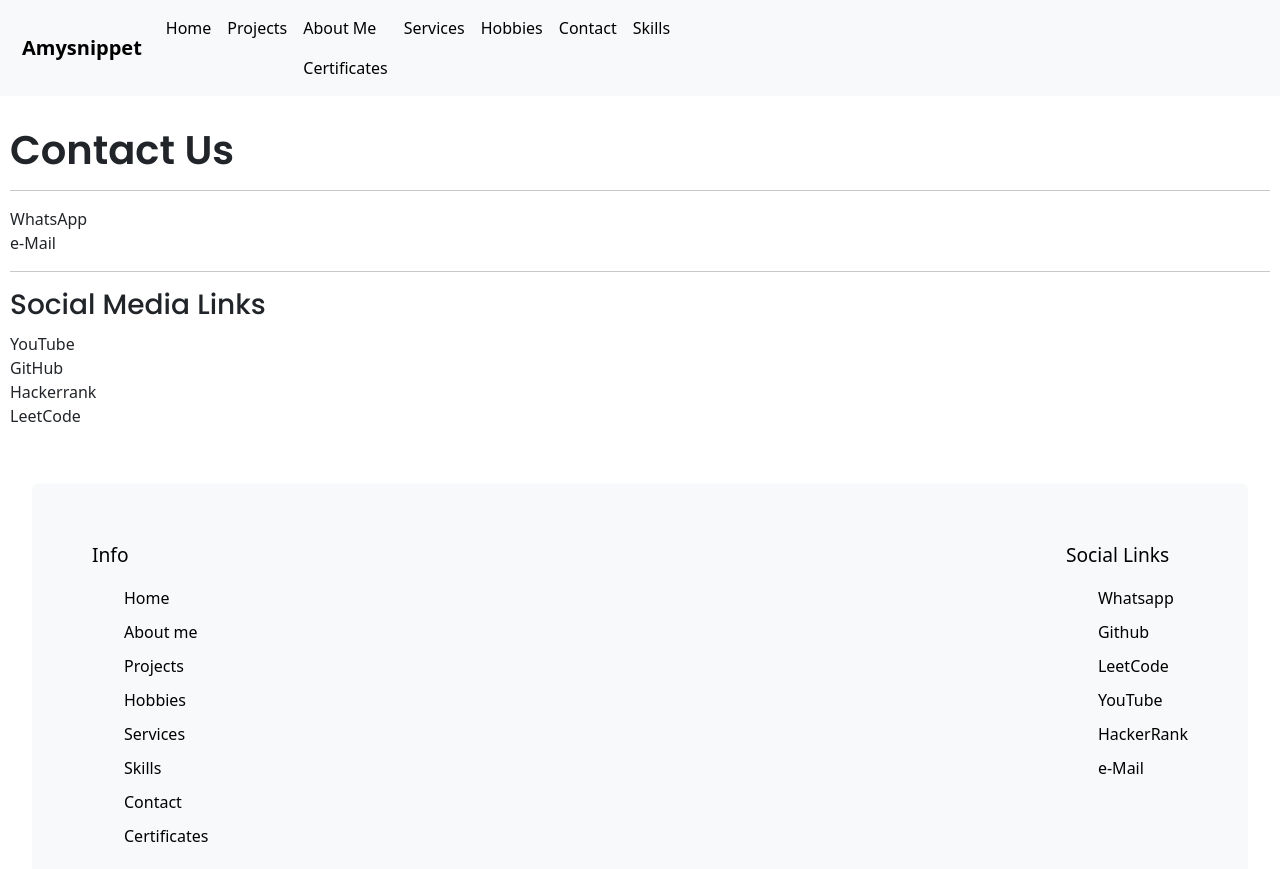
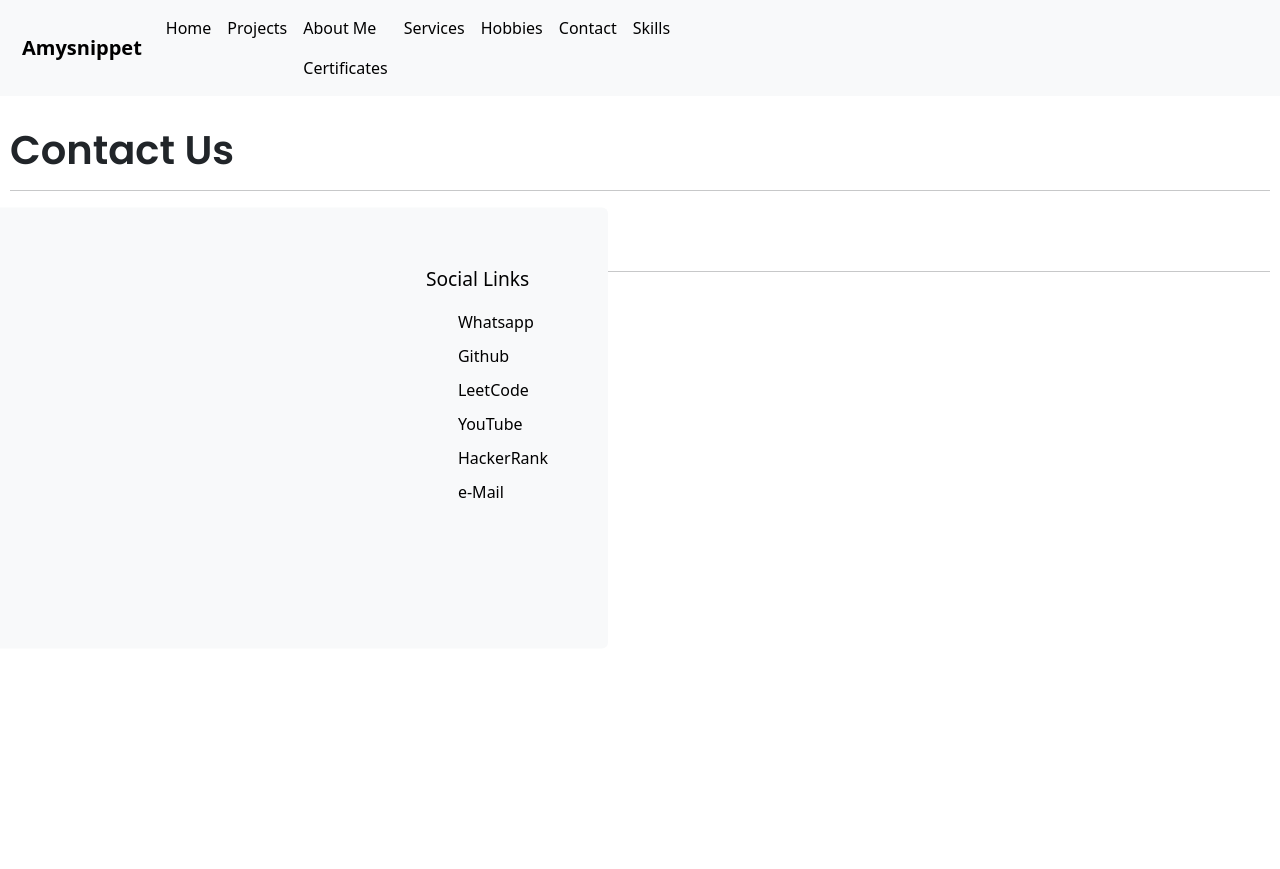
Before and after one commit to amyssnippet/react-portfolio, a React (Vite) app: page /contact in a window 1280 px wide. Before the commit the page ends 800 px from the top, so only its background shows below. Built offline with nearby package versions, Linux system fonts and the light colour scheme; a web font is replaced by a local one.

Commit message:
Update App.css

```diff
--- a/src/App.css
+++ b/src/App.css
@@ -160,9 +160,6 @@ underline {
 }
 
 .footer {
-  position: fixed;
-  top:88%;
-  left:50%;
   transform: translate(-50%, -50%);
   max-width: 1280px;
   width: 95%;
```
